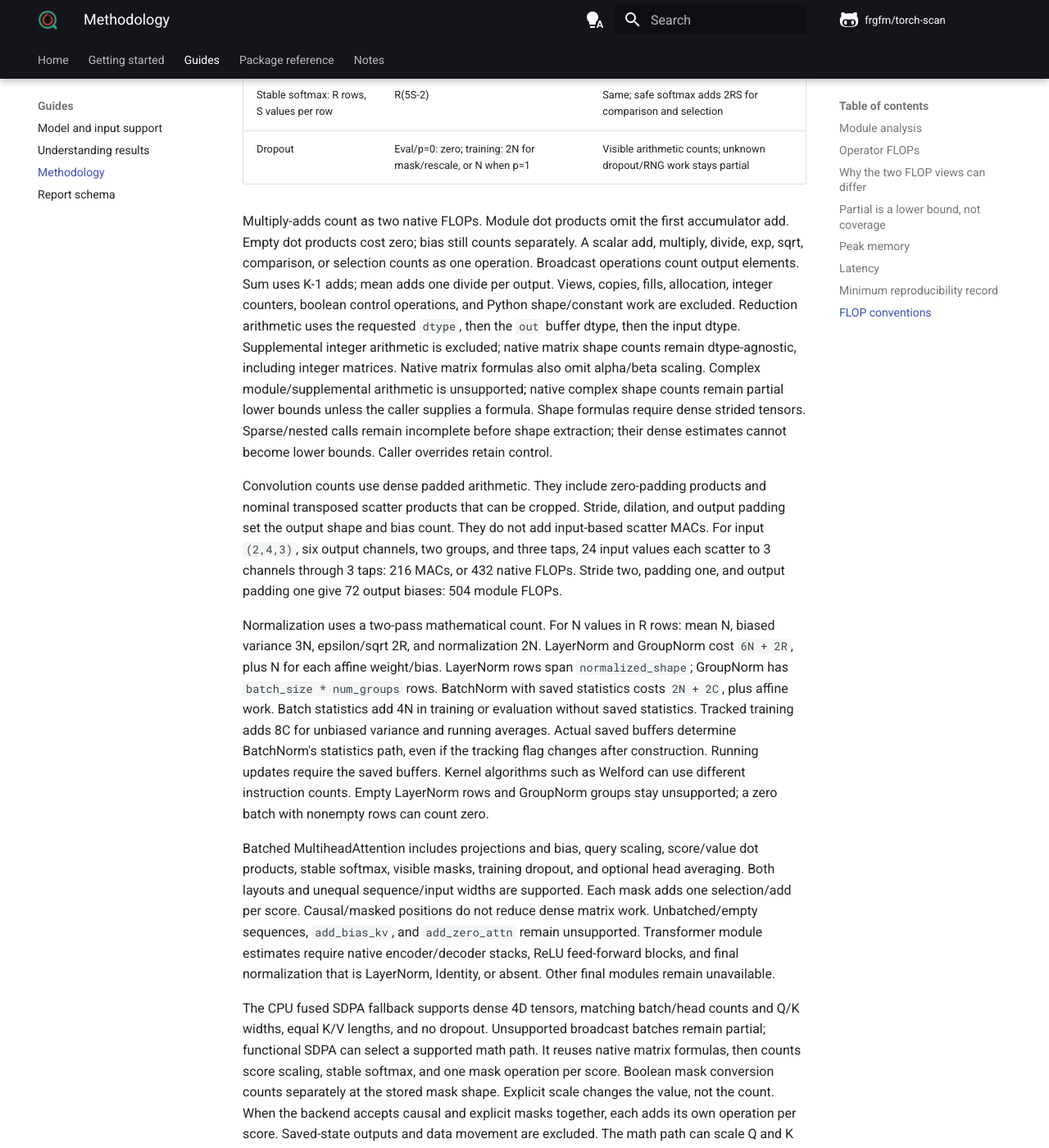
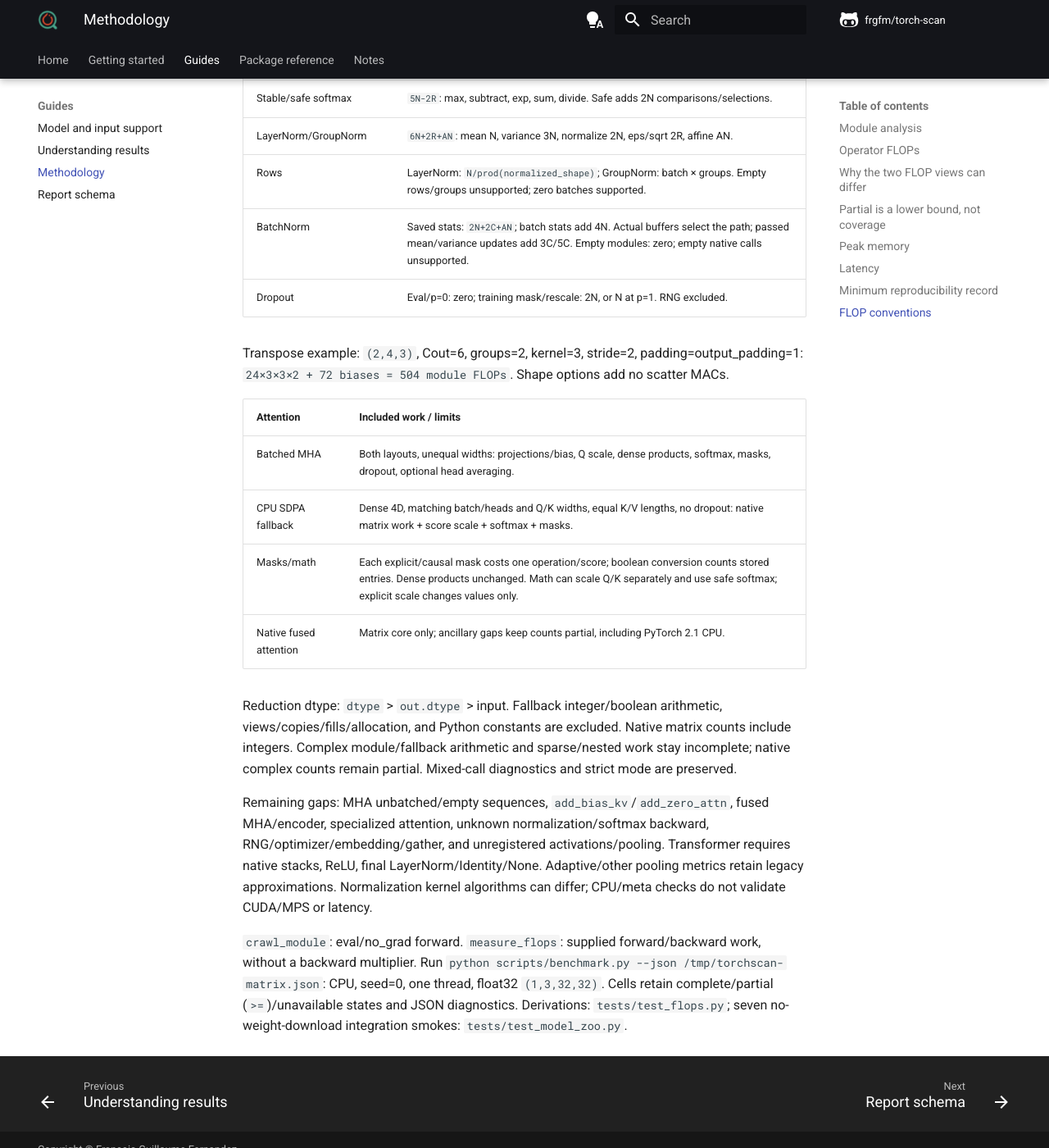
Before and after one commit to frgfm/torch-scan, an MkDocs documentation site: the page built from docs/docs/methodology.md, in a window 1280 px wide and 1400 px high, scrolled down 2953 px. Shown: the whole window at 82% size. Built offline with MkDocs 1.6.1 and Material for MkDocs 9.7.7, drawn with Linux system fonts in a browser that asks for light colours; comment, search, counter and statistics services are not loaded; some of the changed text lies outside the part shown.

Commit message:
fix: validate BatchNorm edge cases and trim docs

```diff
--- a/docs/docs/changelog.md
+++ b/docs/docs/changelog.md
@@ -11,8 +11,7 @@
 - Complete `args` and `kwargs` forwarding, including nested containers and non-tensor leaves.
 - `strict=True` and `IncompleteAnalysisError` for automation that rejects incomplete metrics.
 - PyTorch-native operator FLOPs through `measure_flops`, with per-call custom formulas and uncounted-op diagnostics.
-- Invocation-scoped formulas for arithmetic, reductions, normalization, softmax, and dense CPU attention; GroupNorm
-  module FLOPs; independent formula checks and a no-download model matrix.
+- Scoped arithmetic/normalization/attention formulas, GroupNorm, independent checks, and no-download model smokes.
 - Pure `compare_reports` before/after comparison.
 - Explicit workload peak-memory measurement through `measure_peak_memory` (#149).
 - Opt-in `mode="structure"` for inexpensive shapes, call metadata, parameters, and buffers.
@@ -25,11 +24,7 @@
 - Run model crawling under evaluation mode with gradients disabled, then restore every original module training flag.
 - Make crawler bookkeeping linear in layer-call count and cache forward signatures per module (#147, #152).
 - Separate module-formula metrics from operator-dispatch FLOPs.
-- Correct transposed-convolution FLOP/MAC geometry, unbatched convolution channels, BatchNorm statistics work,
-  dropout execution state, and stable attention softmax arithmetic. Keep native fused attention core counts partial.
-- Respect reduction arithmetic dtype, BatchNorm buffers, zero-width linear bias, and equivalent pooling kernels.
-  Keep sparse/nested shape counts, empty normalization groups, and custom Transformer final norms incomplete.
-- Label partial benchmark cells as lower bounds and unavailable cells explicitly; display both FLOP methods.
+- Fix convolution, linear, pooling, normalization, and attention counts; preserve incomplete states and benchmark labels.
 - Compute module estimates in post-hooks and release activations during the forward pass.
 - Share forward signatures across identical implementations and avoid binding fully supplied positional inputs.
 - Generate integer/boolean inputs without an FP32 temporary and normalize operator names once per distinct packet.
--- a/docs/docs/methodology.md
+++ b/docs/docs/methodology.md
@@ -80,75 +80,44 @@
 
 ## FLOP conventions
 
-Counts describe real scalar arithmetic. They do not describe kernel instructions or latency.
-Keep module and operator counts separate. The operator convention is `torchscan_flops_v1`.
-Native PyTorch formulas take priority. TorchScan fills missing formulas for one call only.
-Caller overrides take priority over both. No global registry changes.
+`torchscan_flops_v1` keeps module/operator counts separate. Priority: caller override > native PyTorch > invocation-only
+fallback; no global mutation. N = elements, R = rows, C = channels, A = affine tensors present (0–2).
+Scalar arithmetic, exp/sqrt, comparison, and selection each cost one operation.
 
-| Work | Module count | Operator count |
-| --- | --- | --- |
-| Dot product with K>0 terms | K multiplies + K-1 adds | Native: K multiply-adds x 2 |
-| Bias | One add per output | Native fused matrix/convolution bias is omitted; a separate add counts |
-| Grouped convolution | Each output uses `Cin/groups * kernel_volume` terms | Native grouped weight shape sets the dense MAC count |
-| Transposed convolution | `input_elements * Cout/groups * kernel_volume * 2`, plus output bias | Native uses the same input-based MAC count; bias is omitted |
-| Fixed pooling with K values per window | Max: K-1 comparisons; average: K-1 adds and one divide | Unregistered pooling operators stay partial |
-| Stable softmax: R rows, S values per row | R(5S-2) | Same; safe softmax adds 2RS for comparison and selection |
-| Dropout | Eval/p=0: zero; training: 2N for mask/rescale, or N when p=1 | Visible arithmetic counts; unknown dropout/RNG work stays partial |
+| Work | Count / boundary |
+| --- | --- |
+| K-term dot, K>0 | Module: K multiplies + K-1 adds; native: 2K. Empty dots: zero. |
+| Bias/scaling | Module: one bias add/output. Native fused bias and alpha/beta scaling omitted; separate arithmetic counts. |
+| Grouped convolution | Outputs × `Cin/groups × kernel_volume` terms; dense padded work. |
+| Transposed convolution | `2 × input_elements × Cout/groups × kernel_volume`, plus module bias; cropped scatter products included. |
+| Fixed pooling, K values/window | Max: K-1; average: K. Nominal dense padding/ceil windows. |
+| Broadcast/reduction | Per output; sum: max(N-R,0); mean adds R divides. |
+| Stable/safe softmax | `5N-2R`: max, subtract, exp, sum, divide. Safe adds 2N comparisons/selections. |
+| LayerNorm/GroupNorm | `6N+2R+AN`: mean N, variance 3N, normalize 2N, eps/sqrt 2R, affine AN. |
+| Rows | LayerNorm: `N/prod(normalized_shape)`; GroupNorm: batch × groups. Empty rows/groups unsupported; zero batches supported. |
+| BatchNorm | Saved stats: `2N+2C+AN`; batch stats add 4N. Actual buffers select the path; passed mean/variance updates add 3C/5C. Empty modules: zero; empty native calls unsupported. |
+| Dropout | Eval/p=0: zero; training mask/rescale: 2N, or N at p=1. RNG excluded. |
 
-Multiply-adds count as two native FLOPs. Module dot products omit the first accumulator add.
-Empty dot products cost zero; bias still counts separately.
-A scalar add, multiply, divide, exp, sqrt, comparison, or selection counts as one operation.
-Broadcast operations count output elements. Sum uses K-1 adds; mean adds one divide per output.
-Views, copies, fills, allocation, integer counters, boolean control operations, and Python shape/constant work are excluded.
-Reduction arithmetic uses the requested `dtype`, then the `out` buffer dtype, then the input dtype.
-Supplemental integer arithmetic is excluded; native matrix shape counts remain dtype-agnostic, including integer matrices.
-Native matrix formulas also omit alpha/beta scaling. Complex module/supplemental arithmetic is unsupported;
-native complex shape counts remain partial lower bounds unless the caller supplies a formula.
-Shape formulas require dense strided tensors. Sparse/nested calls remain incomplete before shape extraction;
-their dense estimates cannot become lower bounds. Caller overrides retain control.
+Transpose example: `(2,4,3)`, Cout=6, groups=2, kernel=3, stride=2, padding=output_padding=1:
+`24×3×3×2 + 72 biases = 504 module FLOPs`. Shape options add no scatter MACs.
 
-Convolution counts use dense padded arithmetic. They include zero-padding products and nominal transposed
-scatter products that can be cropped. Stride, dilation, and output padding set the output shape and bias count.
-They do not add input-based scatter MACs. For input `(2,4,3)`, six output channels, two groups, and three taps,
-24 input values each scatter to 3 channels through 3 taps: 216 MACs, or 432 native FLOPs.
-Stride two, padding one, and output padding one give 72 output biases: 504 module FLOPs.
+| Attention | Included work / limits |
+| --- | --- |
+| Batched MHA | Both layouts, unequal widths: projections/bias, Q scale, dense products, softmax, masks, dropout, optional head averaging. |
+| CPU SDPA fallback | Dense 4D, matching batch/heads and Q/K widths, equal K/V lengths, no dropout: native matrix work + score scale + softmax + masks. |
+| Masks/math | Each explicit/causal mask costs one operation/score; boolean conversion counts stored entries. Dense products unchanged. Math can scale Q/K separately and use safe softmax; explicit scale changes values only. |
+| Native fused attention | Matrix core only; ancillary gaps keep counts partial, including PyTorch 2.1 CPU. |
 
-Normalization uses a two-pass mathematical count. For N values in R rows: mean N, biased variance 3N,
-epsilon/sqrt 2R, and normalization 2N. LayerNorm and GroupNorm cost `6N + 2R`, plus N for each affine weight/bias.
-LayerNorm rows span `normalized_shape`; GroupNorm has `batch_size * num_groups` rows.
-BatchNorm with saved statistics costs `2N + 2C`, plus affine work. Batch statistics add 4N in training
-or evaluation without saved statistics. Tracked training adds 8C for unbiased variance and running averages.
-Actual saved buffers determine BatchNorm's statistics path, even if the tracking flag changes after construction.
-Running updates require the saved buffers. Kernel algorithms such as Welford can use different instruction counts.
-Empty LayerNorm rows and GroupNorm groups stay unsupported; a zero batch with nonempty rows can count zero.
+Reduction dtype: `dtype` > `out.dtype` > input. Fallback integer/boolean arithmetic, views/copies/fills/allocation, and
+Python constants are excluded. Native matrix counts include integers. Complex module/fallback arithmetic and sparse/nested work
+stay incomplete; native complex counts remain partial. Mixed-call diagnostics and strict mode are preserved.
 
-Batched MultiheadAttention includes projections and bias, query scaling, score/value dot products, stable softmax,
-visible masks, training dropout, and optional head averaging. Both layouts and unequal sequence/input widths are supported.
-Each mask adds one selection/add per score. Causal/masked positions do not reduce dense matrix work.
-Unbatched/empty sequences, `add_bias_kv`, and `add_zero_attn` remain unsupported.
-Transformer module estimates require native encoder/decoder stacks, ReLU feed-forward blocks, and final
-normalization that is LayerNorm, Identity, or absent. Other final modules remain unavailable.
+Remaining gaps: MHA unbatched/empty sequences, `add_bias_kv`/`add_zero_attn`, fused MHA/encoder, specialized attention,
+unknown normalization/softmax backward, RNG/optimizer/embedding/gather, and unregistered activations/pooling.
+Transformer requires native stacks, ReLU, final LayerNorm/Identity/None. Adaptive/other pooling metrics retain legacy
+approximations. Normalization kernel algorithms can differ; CPU/meta checks do not validate CUDA/MPS or latency.
 
-The CPU fused SDPA fallback supports dense 4D tensors, matching batch/head counts and Q/K widths, equal K/V lengths,
-and no dropout. Unsupported broadcast batches remain partial; functional SDPA can select a supported math path.
-It reuses native matrix formulas, then counts score scaling, stable softmax, and one mask operation per score.
-Boolean mask conversion counts separately at the stored mask shape. Explicit scale changes the value, not the count.
-When the backend accepts causal and explicit masks together, each adds its own operation per score.
-Saved-state outputs and data movement are excluded. The math path can scale Q and K separately and use safe softmax.
-Tests derive each path's count independently. Native fused flash/efficient/cuDNN attention counts only matrix work,
-so hidden scaling, softmax, masks, and dropout produce `incomplete_operator_formula`. PyTorch 2.1 uses this native
-core-only formula on CPU too. Fused MHA/encoder operations without formulas remain uncounted.
-
-`crawl_module` counts an evaluation forward under `no_grad`. `measure_flops` counts the supplied forward/backward
-workload; it does not multiply the forward count to estimate backward. Unknown normalization/softmax backward,
-RNG, optimizer, embedding/gather, and activation/pooling operations stay diagnostic gaps. Specialized nested/sparse
-attention and GPU ancillary work are not covered. Fixed pooling counts nominal dense windows, including padding
-and ceil boundaries. Adaptive pooling and the other pooling metrics retain legacy approximations.
-CPU and meta checks do not validate CUDA/MPS execution. Unsupported calls stay incomplete even when another call
-of the same operator packet was counted. Strict mode and independent MAC/DMA/receptive-field status are preserved.
-
-Run `python scripts/benchmark.py --json /tmp/torchscan-matrix.json` for three CNNs with seed zero,
-float32 `(1,3,32,32)` inputs, CPU execution, and one thread. Cells show complete, partial (`>=`), or unavailable.
-Full JSON retains diagnostics. `tests/test_flops.py` uses deterministic workloads and hand-derived counts.
-The seven-model matrix in `tests/test_model_zoo.py` adds timm ViT and tiny BERT/T5 self/cross attention.
-These optional smokes download no weights and check integration, not formula correctness.
+`crawl_module`: eval/no_grad forward. `measure_flops`: supplied forward/backward work, without a backward multiplier.
+Run `python scripts/benchmark.py --json /tmp/torchscan-matrix.json`: CPU, seed=0, one thread, float32 `(1,3,32,32)`.
+Cells retain complete/partial (`>=`)/unavailable states and JSON diagnostics. Derivations: `tests/test_flops.py`;
+seven no-weight-download integration smokes: `tests/test_model_zoo.py`.
```
Also changed, not shown: docs/docs/model-support.md (+1 -3 lines), docs/docs/report-schema.md (+2 -4 lines), 4 other files.
